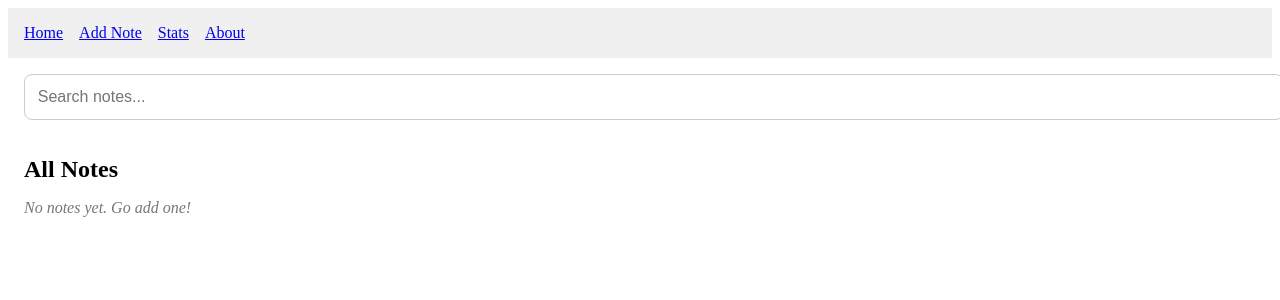
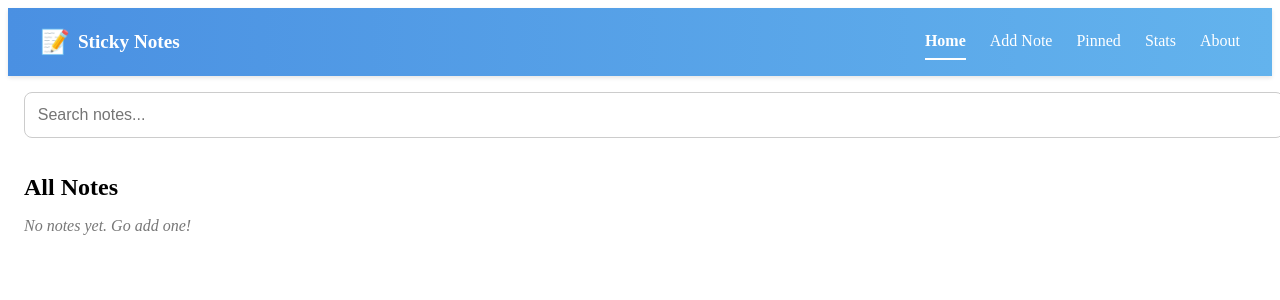
Before and after one commit to AnshMahajan-grep/Sticky-notes-app, a React (Vite) app: page / in a window 1280 px wide. Shown: the top 300 px of the page. Built offline with nearby package versions, Linux system fonts and the light colour scheme.

Commit message:
Updated components/Header

```diff
--- a/src/components/Header.jsx
+++ b/src/components/Header.jsx
@@ -1,16 +1,78 @@
-import { Link } from 'react-router-dom';
+import { Link, useLocation } from 'react-router-dom';
 
 function Header() {
+  const location = useLocation();
+
+  const isActive = (path) => {
+    return location.pathname === path ? styles.activeLink : styles.link;
+  };
+
   return (
-    <header style={{ padding: "1rem", background: "#f0f0f0" }}>
-      <nav>
-        <Link to="/" style={{ marginRight: "1rem" }}>Home</Link>
-        <Link to="/add" style={{ marginRight: "1rem" }}>Add Note</Link>
-        <Link to="/stats" style={{ marginRight: "1rem" }}>Stats</Link>
-        <Link to="/about">About</Link>
-      </nav>
+    <header style={styles.header}>
+      <div style={styles.container}>
+        <div style={styles.logo}>
+          <span style={styles.logoIcon}>📝</span>
+          <span style={styles.logoText}>Sticky Notes</span>
+        </div>
+
+        <nav style={styles.nav}>
+          <Link to="/" style={isActive('/')}>Home</Link>
+          <Link to="/add" style={isActive('/add')}>Add Note</Link>
+          <Link to="/pinned" style={isActive('/pinned')}>Pinned</Link>
+          <Link to="/stats" style={isActive('/stats')}>Stats</Link>
+          <Link to="/about" style={isActive('/about')}>About</Link>
+        </nav>
+      </div>
     </header>
   );
 }
 
+const styles = {
+  header: {
+    background: 'linear-gradient(to right, #4a90e2, #63b3ed)',
+    color: 'white',
+    padding: '1rem 0',
+    boxShadow: '0 2px 4px rgba(0,0,0,0.1)',
+  },
+  container: {
+    maxWidth: '1200px',
+    margin: '0 auto',
+    padding: '0 1rem',
+    display: 'flex',
+    justifyContent: 'space-between',
+    alignItems: 'center',
+  },
+  logo: {
+    display: 'flex',
+    alignItems: 'center',
+    gap: '0.5rem',
+  },
+  logoIcon: {
+    fontSize: '1.5rem',
+  },
+  logoText: {
+    fontSize: '1.2rem',
+    fontWeight: 'bold',
+  },
+  nav: {
+    display: 'flex',
+    gap: '1.5rem',
+  },
+  link: {
+    color: 'white',
+    textDecoration: 'none',
+    padding: '0.5rem 0',
+    transition: 'all 0.3s ease',
+    borderBottom: '2px solid transparent',
+    fontWeight: '500',
+  },
+  activeLink: {
+    color: 'white',
+    textDecoration: 'none',
+    padding: '0.5rem 0',
+    borderBottom: '2px solid white',
+    fontWeight: '700',
+  },
+};
+
 export default Header;
```
